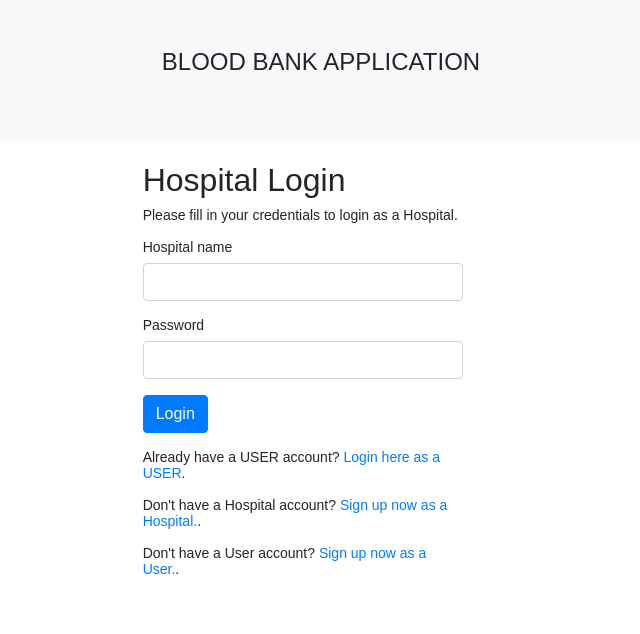
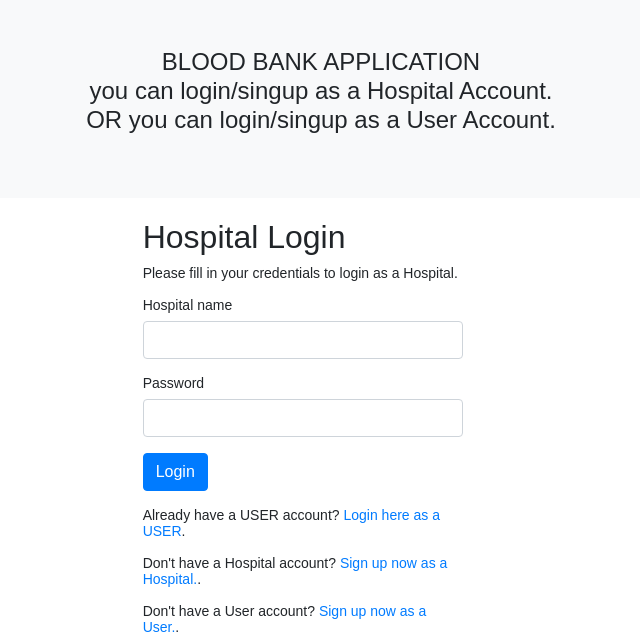
Before and after one commit to Anshul66/internshala_project, a PHP site: page /hospital_login.php in a window 1280 px wide. Shown: the top 634 px of the page, without its empty margins (319-959 px from the left). Run offline with PHP 8.4, Linux system fonts and the light colour scheme.

Commit message:
Update hospital_login.php

```diff
--- a/hospital_login.php
+++ b/hospital_login.php
@@ -102,7 +102,7 @@ if($_SERVER["REQUEST_METHOD"] == "POST"){
 <body>
 
         <div class="p-5 text-center bg-light">
-                <h4 class="mb-3">BLOOD BANK APPLICATION</h4></div>
+                <h4 class="mb-3">BLOOD BANK APPLICATION<br>you can login/singup as a Hospital Account.<br>OR you can login/singup as a User Account.</h4></div>
                 <div class="col-md-4 mx-auto">
 <div class="wrapper">
         <h2>Hospital Login</h2>
```
